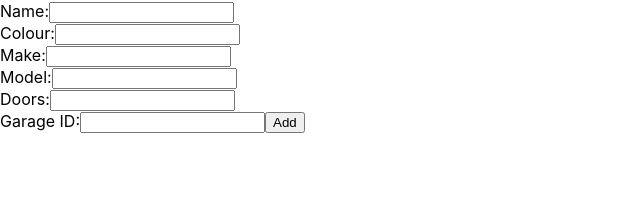
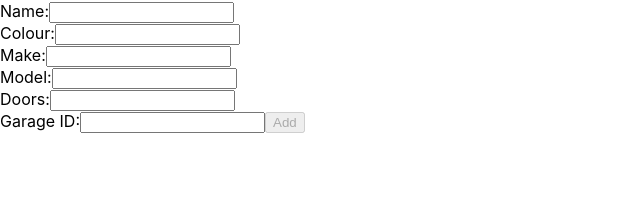
Before and after one commit to sashumi/cne-group1, a React (Create React App) app in the folder frontend/: page /cars/create in a window 1280 px wide. Shown: the part 101-300 px from the top of the page, without its empty margins (0-640 px from the left). Built offline with nearby package versions, Linux system fonts and the light colour scheme.

Commit message:
Update NewCar.jsx

```diff
--- a/frontend/src/Components/NewCar.jsx
+++ b/frontend/src/Components/NewCar.jsx
@@ -10,6 +10,14 @@ const NewCar = () => {
   const [modelState, setModel] = useState('');
   const [doorsState, setDoors] = useState('');
   const [garageIdState, setGarage] = useState('');
+  const [buttonState, setButton] = useState(false);
+
+
+  const isEnabled = nameState.length > 0 && colourState.length > 0 &&
+                      makeState.length > 0 && modelState.length > 0 &&
+                      doorsState > 2 && doorsState < 6 && garageIdState > 0
+
+
 
   const handleSubmit = event => {
     event.preventDefault();
@@ -65,7 +73,7 @@ const NewCar = () => {
           Garage ID:
           <input type="text" value={garageIdState} name="garageId" onChange={(e) => setGarage(e.target.value)} />
         </label>
-        <button type="submit">Add</button>
+        <button type="submit" disabled={!isEnabled}>Add</button>
       </form>
     </div>
     )
```
